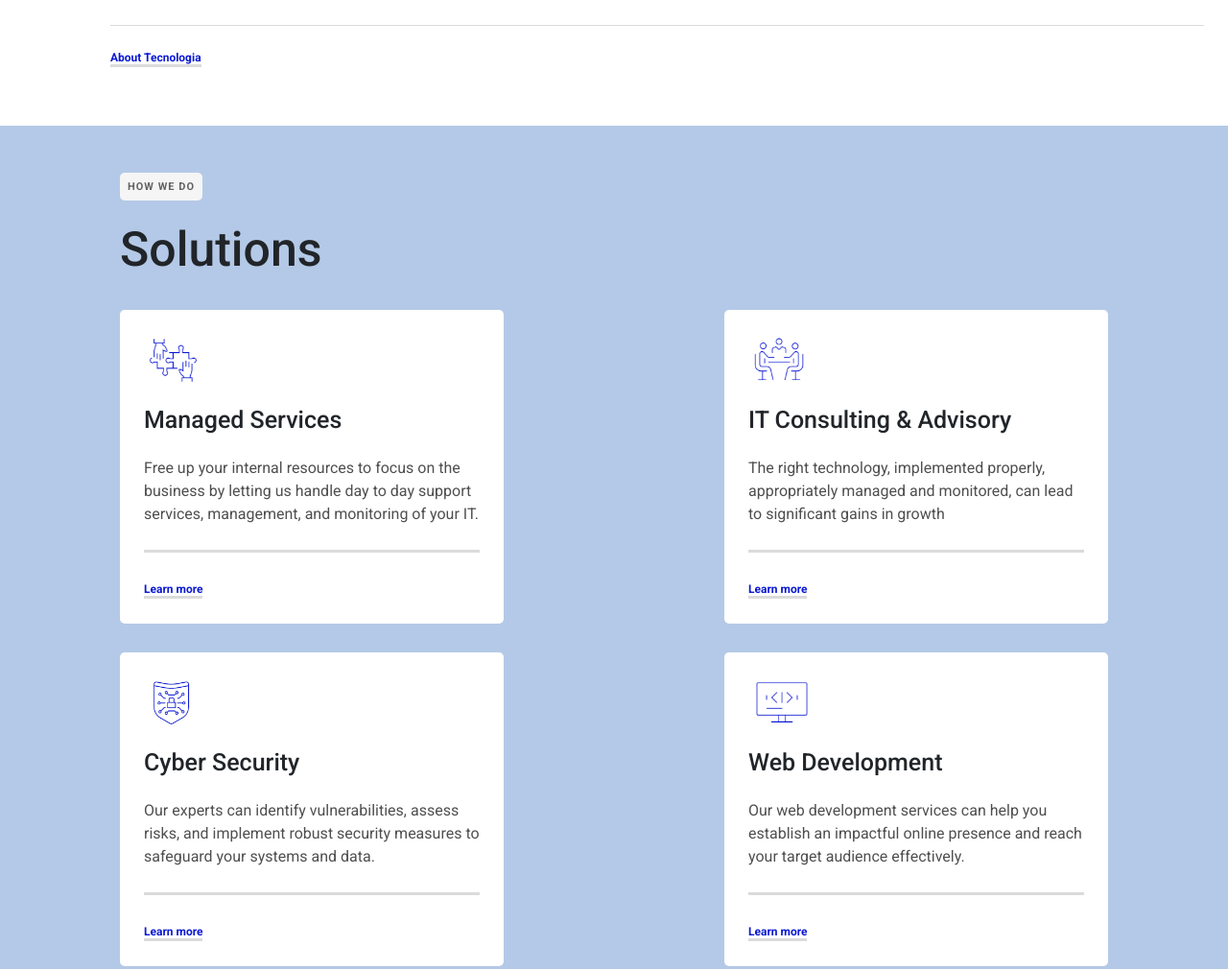
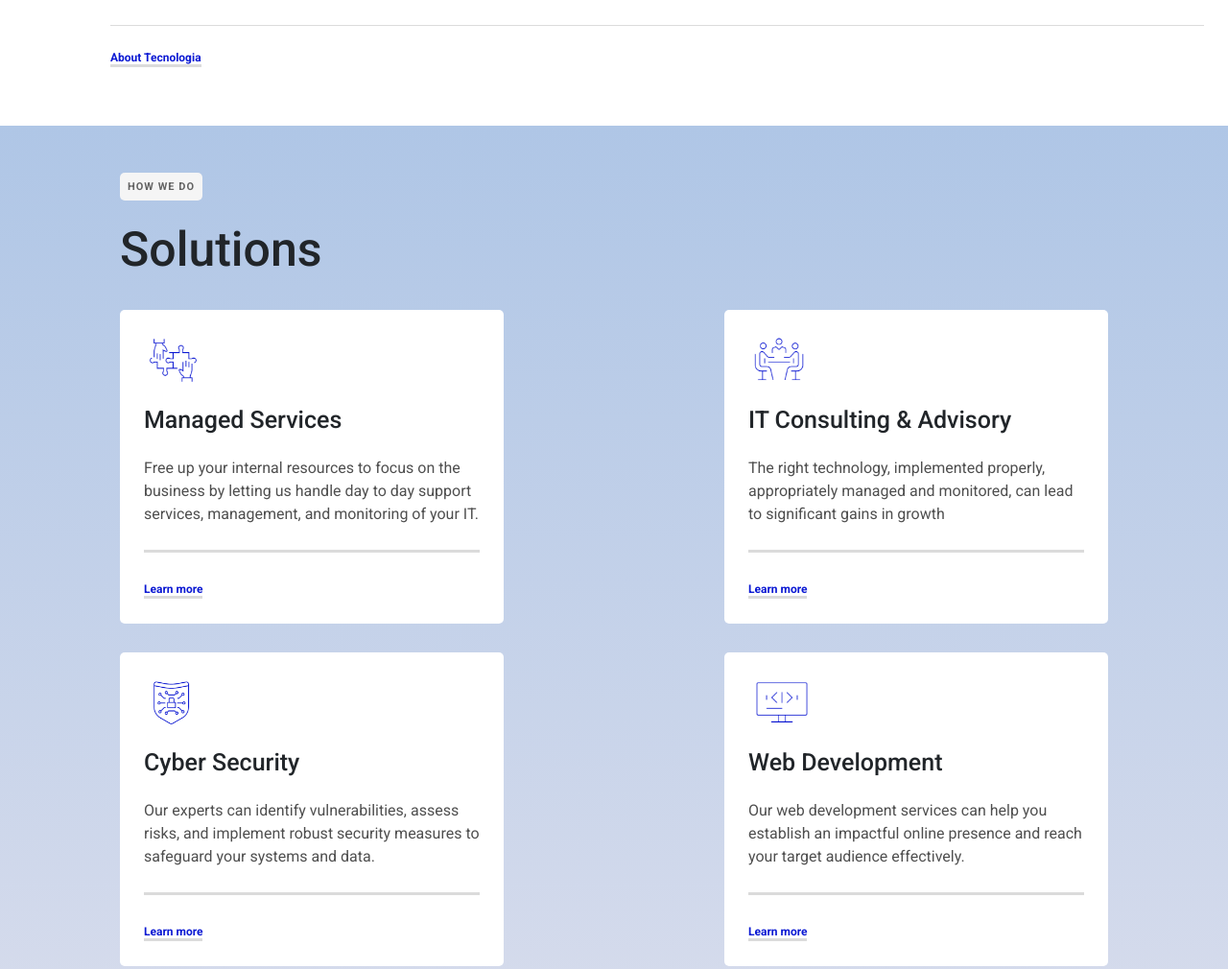
Before and after one commit to hari-mdu/Tecnologia, a plain HTML site: page index.html in a window 1280 px wide. Shown: the part 2480-3490 px from the top of the page at 96% size. Drawn offline with nearby package versions, Linux system fonts and the light colour scheme.

Commit message:
gradient added

```diff
--- a/css/style.css
+++ b/css/style.css
@@ -299,7 +299,8 @@ nav{
 
 
     margin: 50px 0;
-    background-color: #b4c9e7;
+    background-color: transparent;
+    background-image: linear-gradient(180deg,#AFC6E6 0%,#E9E6EF 100%);
     padding: 50px 125px;
 }
 
```
